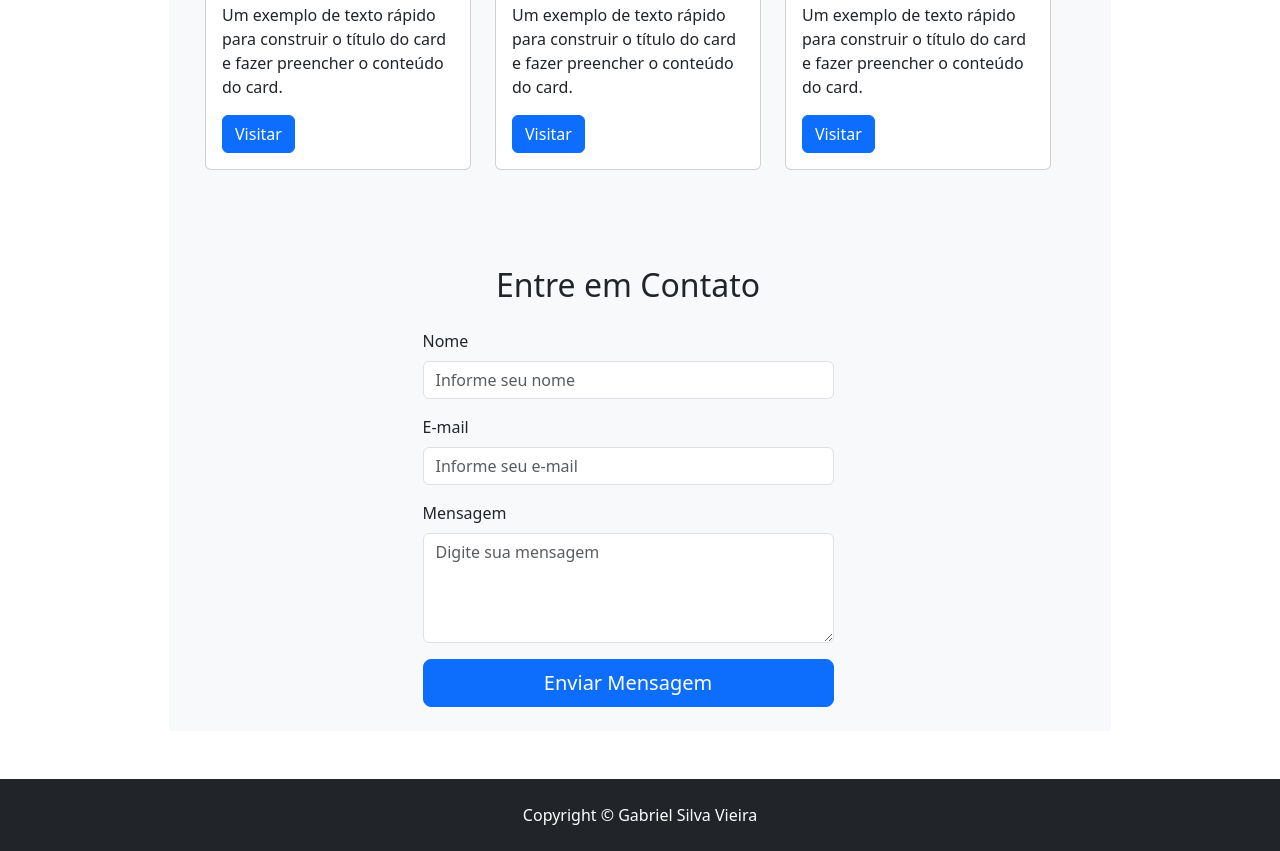
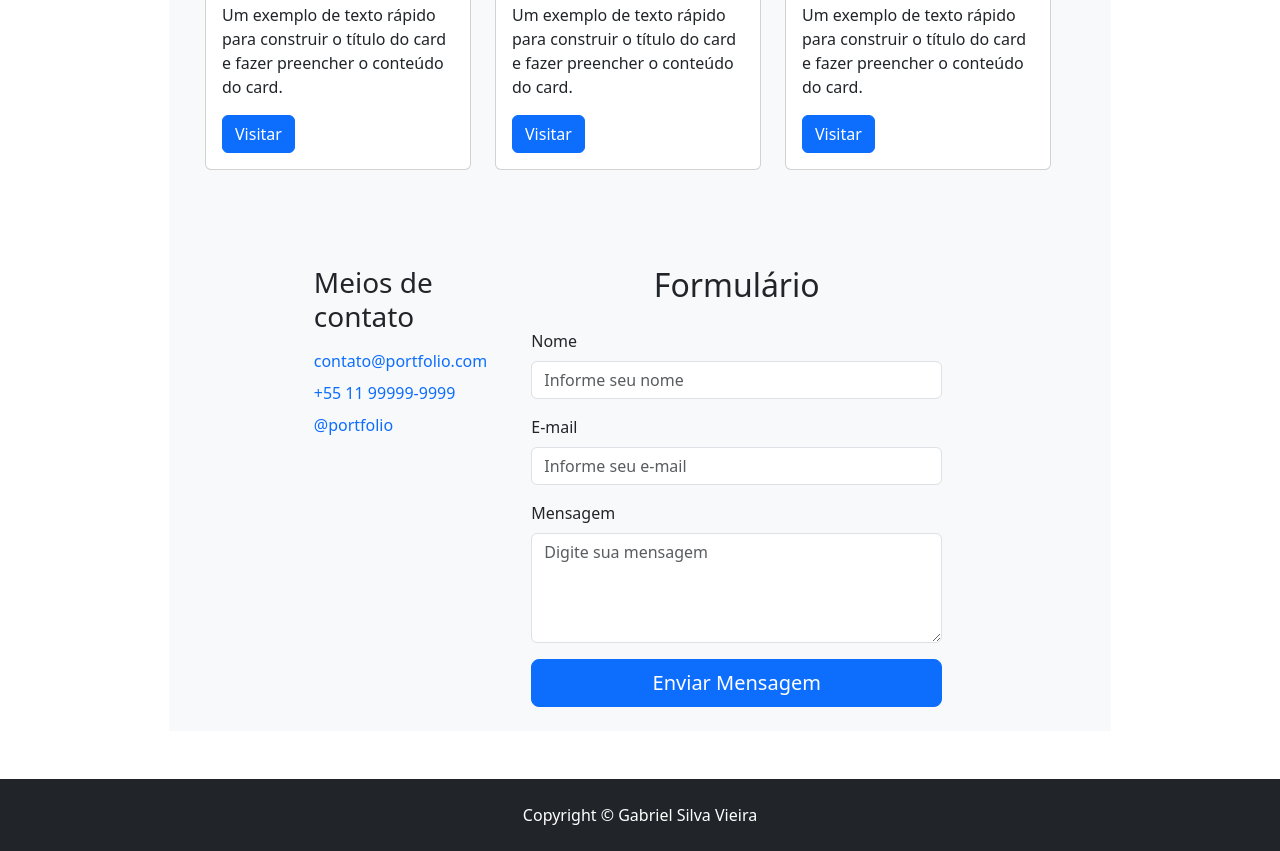
Before and after one commit to ga6rielsilva/Portifolio, a plain HTML site: page index.html in a window 1280 px wide. Shown: the part 849-1700 px from the top of the page. Drawn offline with nearby package versions, Linux system fonts and the light colour scheme.

Commit message:
Atualizado os meios de contato

```diff
--- a/index.html
+++ b/index.html
@@ -65,7 +65,8 @@
                                 <h5 class="card-title">Título do card</h5>
                                 <p class="card-text">Um exemplo de texto rápido para construir o título do card e fazer
                                     preencher o conteúdo do card.</p>
-                                <a href="https://github.com/ga6rielsilva/Concessionaria" target="_blank" class="btn btn-primary">Visitar</a>
+                                <a href="https://github.com/ga6rielsilva/Concessionaria" target="_blank"
+                                    class="btn btn-primary">Visitar</a>
                             </div>
                         </div>
                     </div>
@@ -77,7 +78,8 @@
                                 <h5 class="card-title">Título do card</h5>
                                 <p class="card-text">Um exemplo de texto rápido para construir o título do card e fazer
                                     preencher o conteúdo do card.</p>
-                                <a href="https://github.com/ga6rielsilva/Concessionaria" target="_blank" class="btn btn-primary">Visitar</a>
+                                <a href="https://github.com/ga6rielsilva/Concessionaria" target="_blank"
+                                    class="btn btn-primary">Visitar</a>
                             </div>
                         </div>
                     </div>
@@ -89,7 +91,8 @@
                                 <h5 class="card-title">Título do card</h5>
                                 <p class="card-text">Um exemplo de texto rápido para construir o título do card e fazer
                                     preencher o conteúdo do card.</p>
-                                <a href="https://github.com/ga6rielsilva/Concessionaria" target="_blank" class="btn btn-primary">Visitar</a>
+                                <a href="https://github.com/ga6rielsilva/Concessionaria" target="_blank"
+                                    class="btn btn-primary">Visitar</a>
                             </div>
                         </div>
                     </div>
@@ -98,26 +101,43 @@
 
             <section id="contato" class="row bg-light mx-0 my-2 p-4">
                 <div class="row justify-content-center">
+                    <div class="col-md-4 col-lg-3 mb-4">
+                        <h3 class="text-left mb-3">Meios de contato</h3>
+                        <ul class="list-unstyled text-left">
+                            <li class="mb-2">
+                                <a href="mailto:contato@contato.com" class="text-decoration-none">
+                                    <i class="fas fa-envelope"></i> contato@portfolio.com
+                                </a>
+                            </li>
+                            <li class="mb-2">
+                                <a href="https://wa.me/5511999999999" class="text-decoration-none">
+                                    <i class="fab fa-whatsapp"></i> +55 11 99999-9999
+                                </a>
+                            </li>
+                            <li class="mb-2">
+                                <a href="https://www.instagram.com/seuusuario" class="text-decoration-none">
+                                    <i class="fab fa-instagram"></i> @portfolio
+                                </a>
+                            </li>
+                        </ul>
+                    </div>
                     <div class="col-md-8 col-lg-6">
-                        <h2 class="text-center mb-4">Entre em Contato</h2>
+                        <h2 class="text-center mb-4">Formulário</h2>
                         <div id="success-message" class="alert alert-success d-none">
                             Sua mensagem foi enviada com sucesso! 🎉
                         </div>
                         <form id="contact-form">
                             <div class="mb-3">
                                 <label class="form-label">Nome</label>
-                                <input type="text" class="form-control" id="name" placeholder="Informe seu nome"
-                                    required>
+                                <input type="text" class="form-control" id="name" placeholder="Informe seu nome" required>
                             </div>
                             <div class="mb-3">
                                 <label class="form-label">E-mail</label>
-                                <input type="email" class="form-control" id="email" placeholder="Informe seu e-mail"
-                                    required>
+                                <input type="email" class="form-control" id="email" placeholder="Informe seu e-mail" required>
                             </div>
                             <div class="mb-3">
                                 <label class="form-label">Mensagem</label>
-                                <textarea class="form-control" id="message" rows="4" placeholder="Digite sua mensagem"
-                                    required></textarea>
+                                <textarea class="form-control" id="message" rows="4" placeholder="Digite sua mensagem" required></textarea>
                             </div>
                             <div class="d-grid">
                                 <button type="submit" class="btn btn-primary btn-lg">Enviar Mensagem</button>
```
